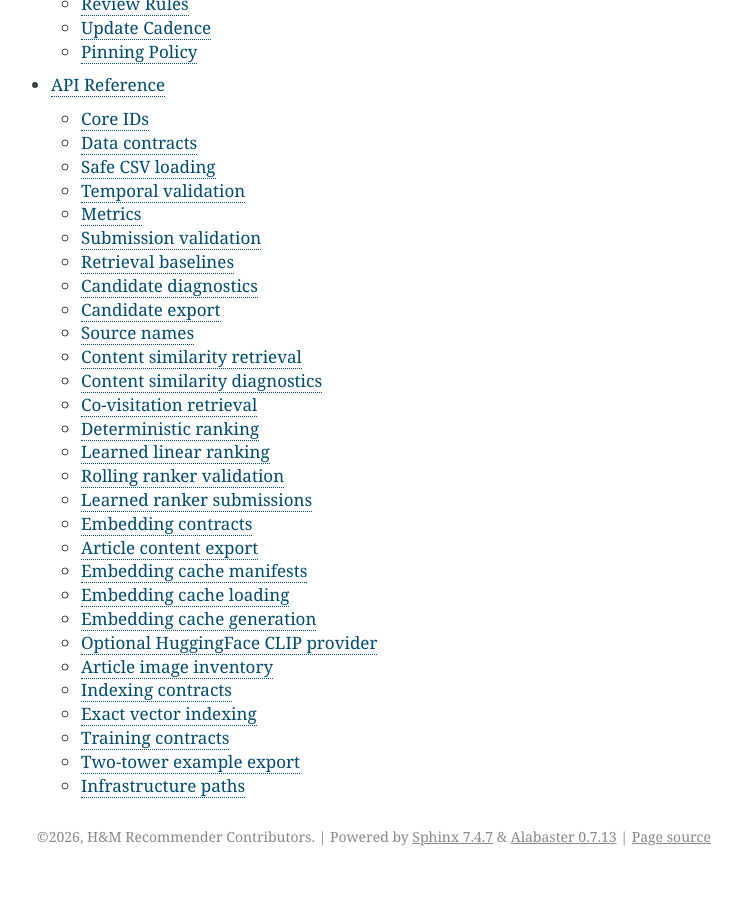
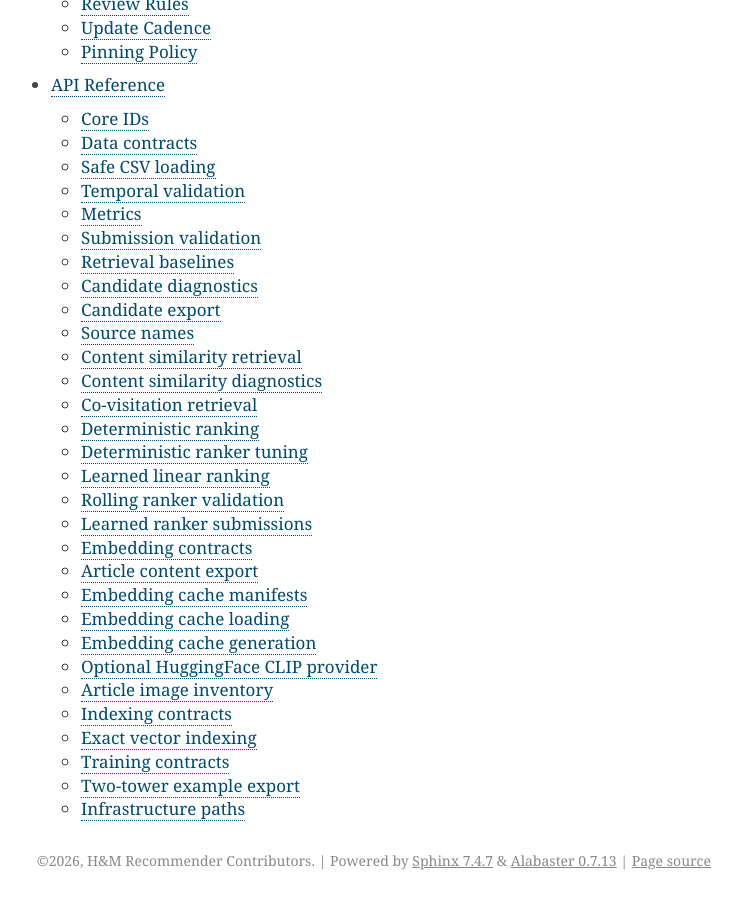
Before and after one commit to dfbustosus/hm-two-tower-recsys, a Sphinx documentation site: the page built from docs/index.rst, in a window 1280 px wide and 900 px high, scrolled down 1457 px. Shown: the whole window, without its empty margins (399-1141 px from the left). Built offline with Sphinx 7.4.7, drawn with Linux system fonts in a browser that asks for light colours; before the commit the page ends 2333 px from its top, so only the background shows below that.

```diff
--- a/docs/api.rst
+++ b/docs/api.rst
@@ -83,6 +83,12 @@ Deterministic ranking
 ---------------------
 
 .. automodule:: hm_recsys.ranking.deterministic
+   :members:
+
+Deterministic ranker tuning
+---------------------------
+
+.. automodule:: hm_recsys.ranking.deterministic_tuning
    :members:
 
 Learned linear ranking
```
